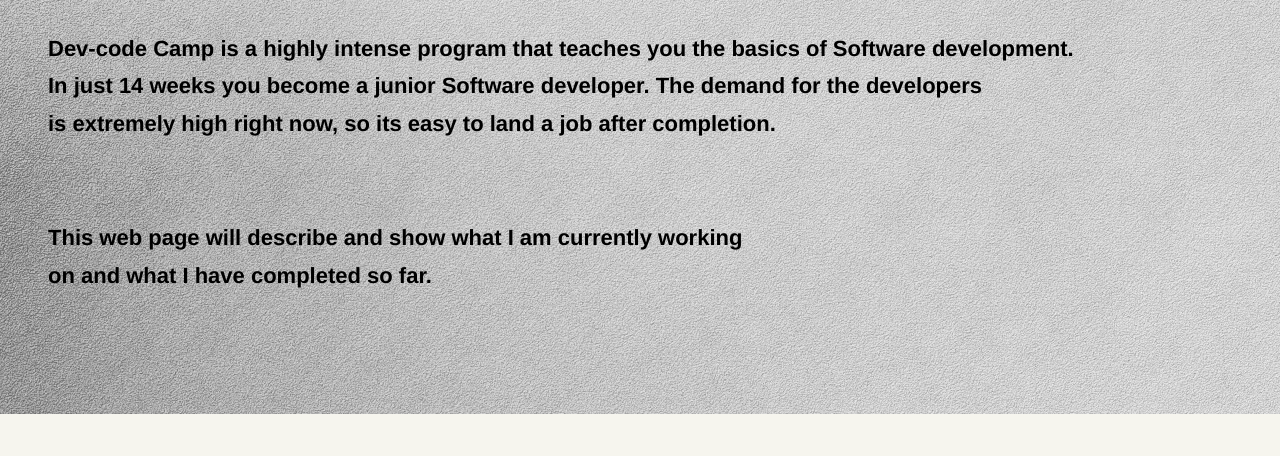
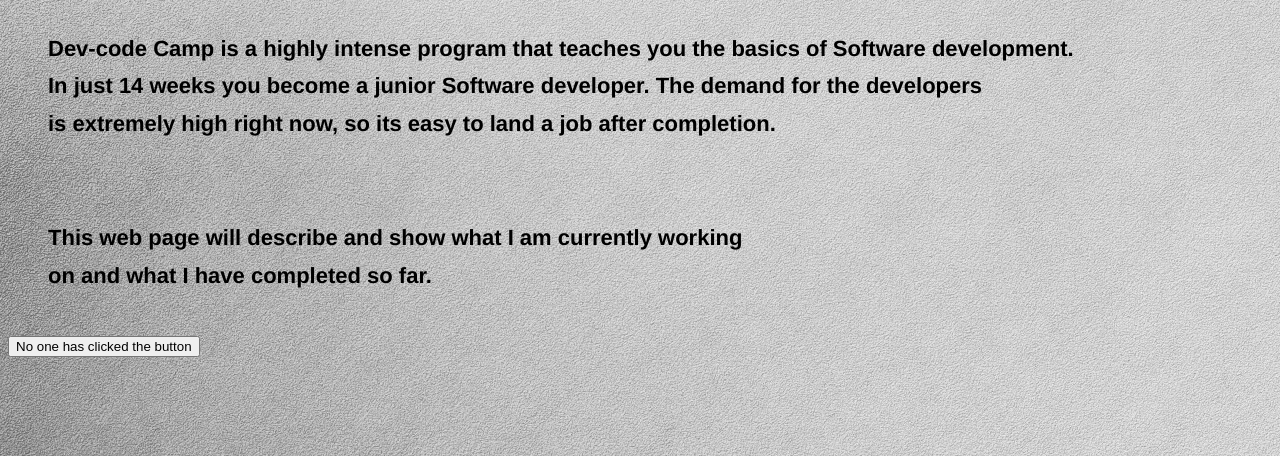
Before and after one commit to jacobblankenburg/jacobblankenburg.github.io, a plain HTML site: page index.html in a window 1280 px wide. Shown: the part 386-842 px from the top of the page. Before the commit the page ends 800 px from the top, so only its background shows below. Drawn offline with Linux system fonts and the light colour scheme.

Commit message:
Updated Current Projects

```diff
--- a/index.html
+++ b/index.html
@@ -24,5 +24,12 @@
 			</header>
 				<blockquote><p><b><font color="black">Dev-code Camp is a highly intense program that teaches you the basics of Software development.<br> In just 14 weeks you become a junior Software developer. The demand for the developers<br> is extremely high right now, so its easy to land a job after completion.</font></p></blockquote>
 				<blockquote><p><b><font color="black">This web page will describe and show what I am currently working<br> on and what I have completed so far.</font></blockquote>
+					<button onclick="myFunction()">No one has clicked the button</button>
+					<p id="demo"></p>
+					<script>
+						function myFunction() {
+  						  document.getElementById("demo").innerHTML = "Someone has clicked the button";
+												}
+					</script>
 		</body>
 </html>
```
Also changed, not shown: currentproj.html (+1 -1 lines), styles.css (line endings or trailing spaces).
